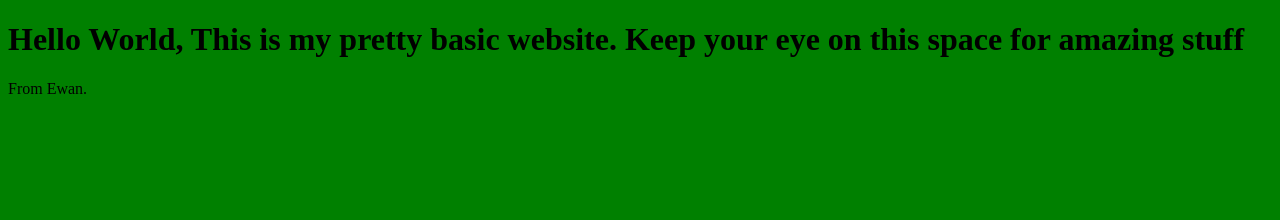
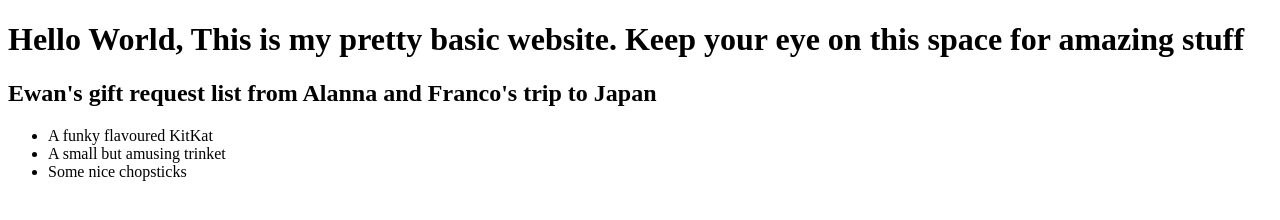
Before and after one commit to unitbob1/ewhite.uk, a plain HTML site: page index.html in a window 1280 px wide. Drawn offline with Linux system fonts and the light colour scheme.

Commit message:
Add list for presents

```diff
--- a/index.html
+++ b/index.html
@@ -1,7 +1,18 @@
 <!DOCTYPE html>
 <html>
-<body style="background-color:green;">
+<body style="background-color:powder blue;">
 <h1>Hello World, This is my pretty basic website. Keep your eye on this space for amazing stuff</h1>
-<p>From Ewan.</p>
+
+<html>
+<body>
+
+<h2>Ewan's gift request list from Alanna and Franco's trip to Japan</h2>
+
+<ul>
+  <li>A funky flavoured KitKat</li>
+  <li>A small but amusing trinket</li>
+  <li>Some nice chopsticks</li>
+</ul>
+
 </body>
 </html>
```
